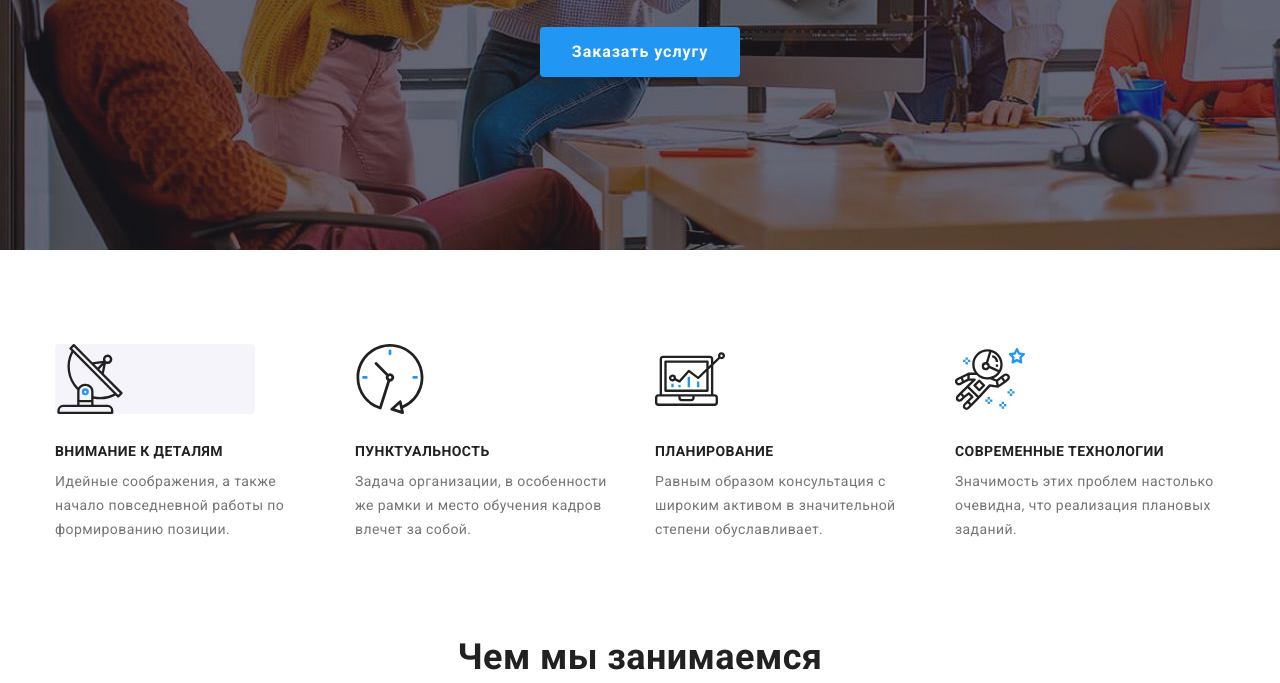
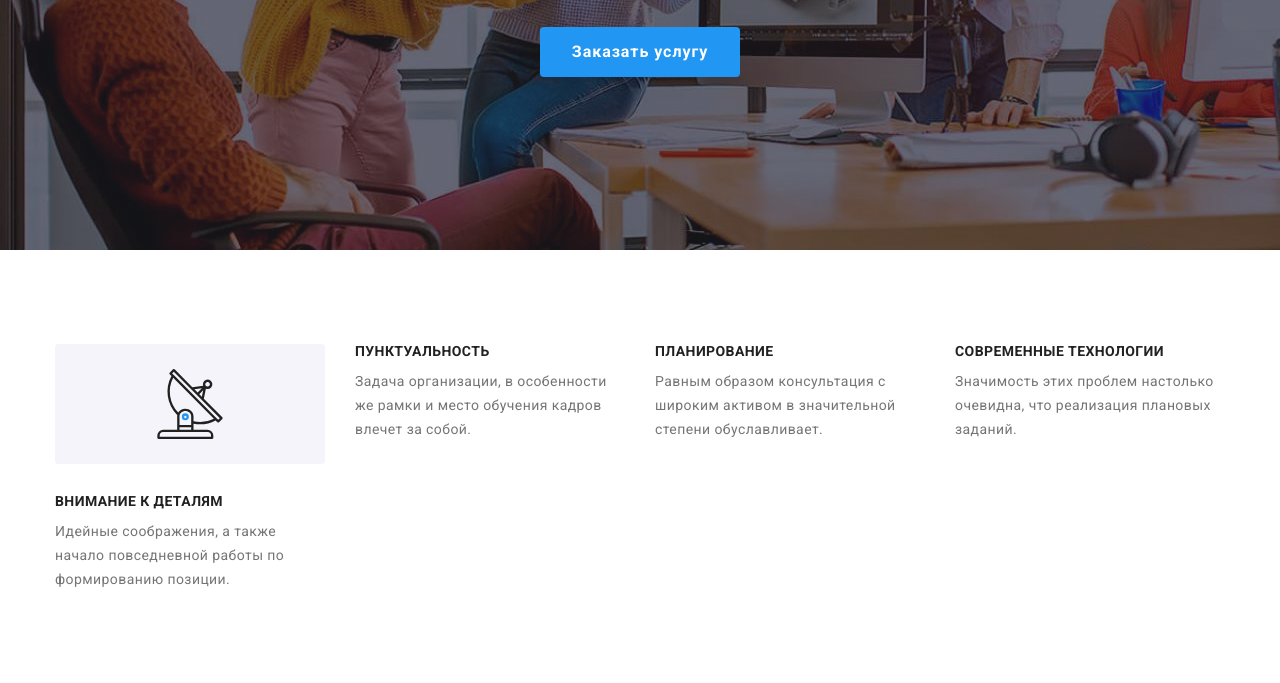
Before and after one commit to Iuliia-Shchur/goit-markup-hw-04, a plain HTML site: page index.html in a window 1280 px wide. Shown: the part 431-1114 px from the top of the page. Drawn offline with nearby package versions, Linux system fonts and the light colour scheme.

Commit message:
поки неясно

```diff
--- a/css/styles.css
+++ b/css/styles.css
@@ -238,47 +238,14 @@ img {
   display: block;
   content: '';
   background-image: url(../img/features/antenna.svg);
-  width: 70px;
-  height: 70px;
+  width: 270px;
+  height: 120px;
   background-repeat: no-repeat;
-  background-size: contain;
+  background-size: 70px 70px;
   margin-bottom: 30px;
+  border-radius: 4px;
   background-color: #f5f4fa;
-  border-radius: 4px;
-  padding: 25px 100px;
-}
-
-.features-item-clock::before {
-  display: block;
-  content: '';
-  background-image: url(../img/features/clock.svg);
-  width: 70px;
-  height: 70px;
-  background-repeat: no-repeat;
-  background-size: contain;
-  margin-bottom: 30px;
-}
-
-.features-item-diagram::before {
-  display: block;
-  content: '';
-  background-image: url(../img/features/diagram.svg);
-  width: 70px;
-  height: 70px;
-  background-repeat: no-repeat;
-  background-size: contain;
-  margin-bottom: 30px;
-}
-
-.features-item-astronaut::before {
-  display: block;
-  content: '';
-  background-image: url(../img/features/astronaut.svg);
-  width: 70px;
-  height: 70px;
-  background-repeat: no-repeat;
-  background-size: contain;
-  margin-bottom: 30px;
+  background-position: center;
 }
 
 .features-title {
```
